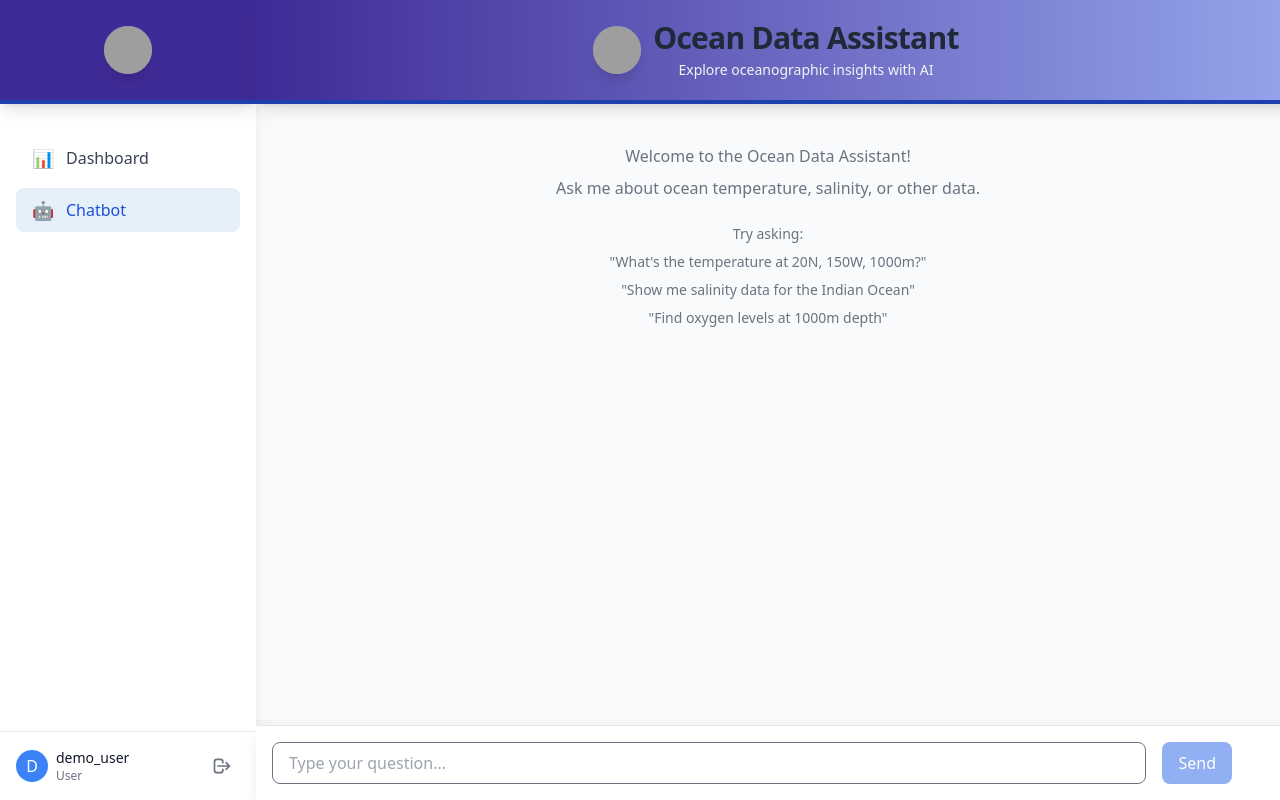
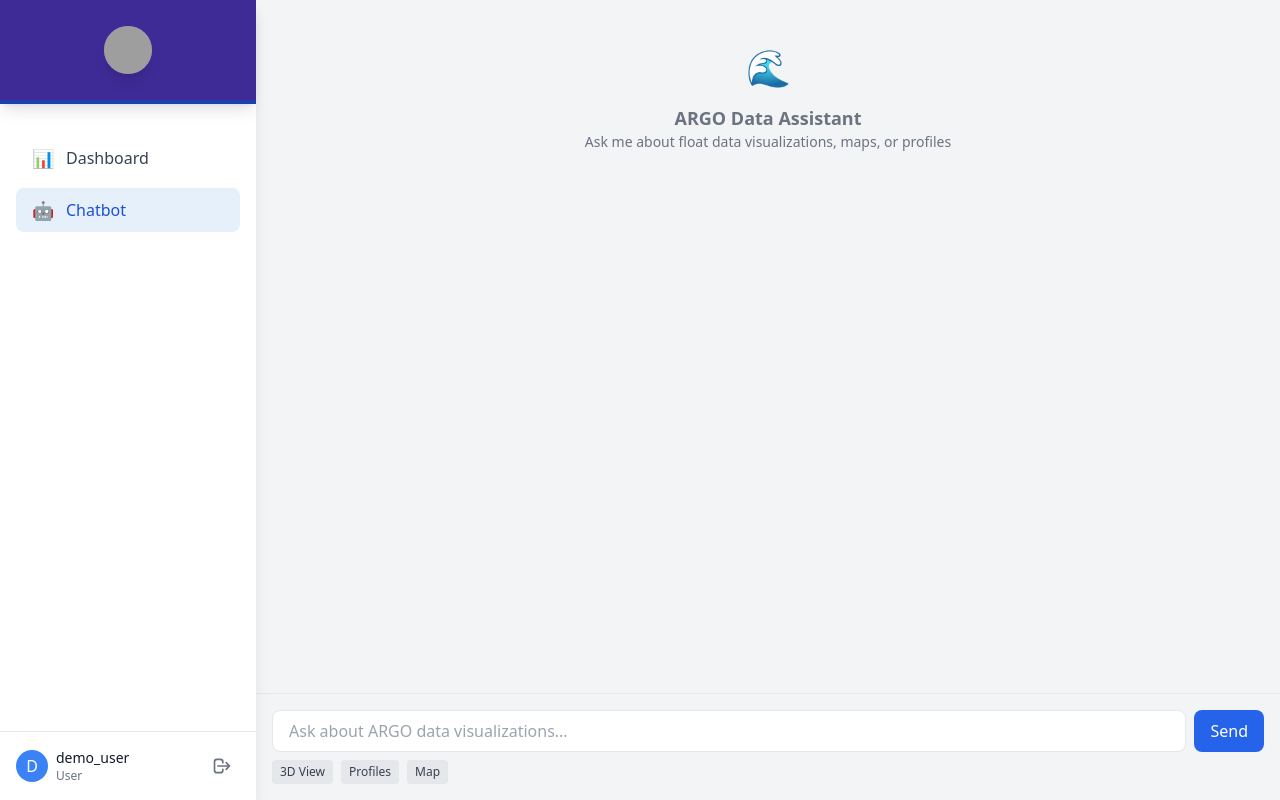
Before and after one commit to sandeeparmar/OFrontend, a React (Create React App) app: page /chatbot in a window 1280 px wide. Built offline with nearby package versions, Linux system fonts and the light colour scheme; sample sign-in values are in the browser's storage; grey boxes are pictures that could not be loaded.

Commit message:
chatbot_graphs

```diff
--- a/src/components/Dashboard/ProfilePlots.js
+++ b/src/components/Dashboard/ProfilePlots.js
@@ -1,6 +1,5 @@
 import React from 'react';
 import Plot from 'react-plotly.js';
-
 const ProfilePlots = ({ argoData }) => {
   const depths = argoData.map(d => d.PRES);
   const temps = argoData.map(d => d.TEMP);
--- a/src/pages/Chatbot.js
+++ b/src/pages/Chatbot.js
@@ -1,212 +1,160 @@
 import React, { useState, useRef, useEffect } from 'react';
-
-// Mock API services
-const chatApi = {
-
-  sendQuery: async (query) => {
-
-    // Simulate API delay
-    await new Promise(resolve => setTimeout(resolve, 1500));
-
-    // Mock responses based on query content
-    if (query.toLowerCase().includes('temperature')) {
-      return {
-        reply: "I found temperature data for your query. The ocean temperature at the specified location is approximately 12.5°C.",
-        data: {
-          temperature: 12.5,
-          salinity: 34.8,
-          oxygen: 6.2
-        },
-        downloadUrl: { type: 'temperature', location: 'specified' }
-      };
-    } else if (query.toLowerCase().includes('salinity')) {
-      return {
-        reply: "Here's the salinity information. The salinity levels show typical oceanic conditions with good data coverage.",
-        data: {
-          temperature: 15.2,
-          salinity: 35.1,
-          oxygen: 5.8
-        },
-        downloadUrl: { type: 'salinity', location: 'indian_ocean' }
-      };
-    } else if (query.toLowerCase().includes('oxygen')) {
-      return {
-        reply: "Oxygen level data retrieved successfully. The dissolved oxygen concentration indicates healthy marine conditions.",
-        data: {
-          temperature: 8.9,
-          salinity: 34.5,
-          oxygen: 7.1
-        },
-        downloadUrl: { type: 'oxygen', depth: '1000m' }
-      };
-    } else {
-      return {
-        reply: "I can help you with ocean data queries. Try asking about temperature, salinity, or oxygen levels at specific coordinates or depths.",
-        data: null,
-        downloadUrl: null
-      };
-    }
-  }
-};
+import  ThreeDVisualization from '../components/Dashboard/ThreeDVisualization.js';
+import ProfilePlots from '../components/Dashboard/ProfilePlots.js';
+import ArgoFloatMap from '../components/Dashboard/ArgoFloatMap.js';
+import FloatList from '../components/Dashboard/FloatList.js';
+import { argoFloats } from '../data/argoFloats.js';
+import { generateMockData } from '../utils/dataHandlers.js';
 
 const Chatbot = () => {
   const [messages, setMessages] = useState([]);
   const [inputMessage, setInputMessage] = useState('');
-  const [loading, setLoading] = useState(false);
+  const [isLoading, setIsLoading] = useState(false);
   const messagesEndRef = useRef(null);
+  const chatContainerRef = useRef(null);
 
+  // Smooth scroll to bottom
   const scrollToBottom = () => {
-    messagesEndRef.current?.scrollIntoView({ behavior: "smooth" });
+    messagesEndRef.current?.scrollIntoView({
+      behavior: 'smooth',
+      block: 'nearest'
+    });
   };
 
   useEffect(() => {
     scrollToBottom();
   }, [messages]);
 
+  // Handle component rendering based on query
+  const renderComponent = (queryType, data = null) => {
+    switch(queryType) {
+      case '3d_visualization':
+        return <ThreeDVisualization argoData={data || generateMockData()} />;
+      case 'profile_plots':
+        return <ProfilePlots argoData={data || generateMockData()} />;
+      case 'float_map':
+        return (
+          <div>
+            <ArgoFloatMap
+              argoFloats={argoFloats}
+              handleFloatSelect={() => {}}
+            />
+            <div className="mt-4">
+              <FloatList
+                argoFloats={argoFloats}
+                selectedLocation={null}
+                handleFloatSelect={() => {}}
+              />
+            </div>
+          </div>
+        );
+      default:
+        return null;
+    }
+  };
+
+  // Simulate AI response with components
   const handleSendMessage = async () => {
     if (!inputMessage.trim()) return;
 
-    const userMessage = { text: inputMessage, sender: 'user' };
+    const userMessage = {
+      id: Date.now(),
+      type: 'user',
+      content: inputMessage,
+      timestamp: new Date().toISOString()
+    };
+
     setMessages(prev => [...prev, userMessage]);
     setInputMessage('');
-    setLoading(true);
+    setIsLoading(true);
 
-    try {
-      const data = await chatApi.sendQuery(inputMessage);
+    // Simulate API delay
+    setTimeout(() => {
+      let responseType = 'text';
+      let componentToRender = null;
+      let responseText = '';
+
+      // Simple query detection - in real app, use NLP or more sophisticated detection
+      if (inputMessage.toLowerCase().includes('3d') || inputMessage.toLowerCase().includes('three') || inputMessage.toLowerCase().includes('visualization')) {
+        responseType = 'component';
+        componentToRender = '3d_visualization';
+        responseText = 'Here is the 3D visualization of the ARGO float data:';
+      } else if (inputMessage.toLowerCase().includes('profile') || inputMessage.toLowerCase().includes('temperature') || inputMessage.toLowerCase().includes('salinity')) {
+        responseType = 'component';
+        componentToRender = 'profile_plots';
+        responseText = 'Here are the temperature and salinity profiles:';
+      } else if (inputMessage.toLowerCase().includes('map') || inputMessage.toLowerCase().includes('location') || inputMessage.toLowerCase().includes('float')) {
+        responseType = 'component';
+        componentToRender = 'float_map';
+        responseText = 'Here is the map showing all ARGO float locations:';
+      } else {
+        responseText = 'I can help you visualize ARGO float data. Try asking about 3D visualizations, temperature/salinity profiles, or float locations on the map.';
+      }
 
       const botMessage = {
-        text: data.reply,
-        sender: 'bot',
-        data: data.data,
-        downloadUrl: data.downloadUrl
+        id: Date.now() + 1,
+        type: 'bot',
+        content: responseText,
+        responseType,
+        component: componentToRender,
+        timestamp: new Date().toISOString()
       };
 
       setMessages(prev => [...prev, botMessage]);
-    } catch (error) {
-      console.error('Error sending message:', error);
-      const errorMessage = {
-        text: 'Sorry, I encountered an error. Please try again.',
-        sender: 'bot'
-      };
-      setMessages(prev => [...prev, errorMessage]);
-    } finally {
-      setLoading(false);
-    }
-  };
-
-  const handleDownload = async (params) => {
-    try {
-      // In a real app, this would download a CSV file
-      // For demo, we'll just show a success message
-      alert('CSV download functionality would be implemented here with real backend API');
-
-      // This would be the actual implementation:
-      // const response = await oceanDataApi.downloadCsv(params);
-      // const blob = await response.blob();
-      // const url = window.URL.createObjectURL(blob);
-      // const a = document.createElement('a');
-      // a.style.display = 'none';
-      // a.href = url;
-      // a.download = 'ocean_data.csv';
-      // document.body.appendChild(a);
-      // a.click();
-      // window.URL.revokeObjectURL(url);
-    } catch (error) {
-      console.error('Download failed:', error);
-      alert('Download failed. Please try again.');
-    }
+      setIsLoading(false);
+    }, 1000);
   };
 
   return (
-    <div className="h-screen flex flex-col">
-
-      {/* Chat Header */}
-      <div className="fixed top-0 w-full z-50 bg-gradient-to-r from-[#3f2b96] to-[#a8c0ff] shadow-lg border-b-4 border-blue-800">
-        <div className="container mx-auto  py-5">
-          <div className="flex items-center justify-center">
-            <div className="flex items-center space-x-3 mr-60" >
-
-              {/* Logo ocean */}
-              <div className="w-12 h-12 bg-white/30 rounded-full flex items-center justify-center backdrop-blur-sm shadow-lg overflow-hidden cursor-pointer">
-                <img
-                  src="https://as1.ftcdn.net/jpg/03/10/42/46/1000_F_310424659_USd3Coot4FUrJivOmDhCA5g0vNk3CVUW.jpg"
-                  alt="ocean_logo"
-                  className="w-full h-full object-cover"
-                />
-              </div>
-
-              {/* Centered content */}
-              <div className="text-center">
-                <h1 className="text-3xl font-bold text-gray-800 tracking-tight">
-                  Ocean Data Assistant
-                </h1>
-                <p className="text-gray-100 text-sm font-medium mt-1">
-                  Explore oceanographic insights with AI
-                </p>
-              </div>
-
-            </div>
-          </div>
-        </div>
-      </div>
-
-      {/* Chat Messages */}
-      <div className="flex-1 mt-24 mb-20 overflow-y-auto p-4 bg-gray-50">
-        {messages.length === 0 ? (
-          <div className="text-center text-gray-500 mt-8">
-            <p>Welcome to the Ocean Data Assistant!</p>
-            <p className="mt-2">Ask me about ocean temperature, salinity, or other data.</p>
-            <div className="mt-6 space-y-2 text-sm">
-              <p className="font-medium">Try asking:</p>
-              <p>"What's the temperature at 20N, 150W, 1000m?"</p>
-              <p>"Show me salinity data for the Indian Ocean"</p>
-              <p>"Find oxygen levels at 1000m depth"</p>
-            </div>
-          </div>
-        ) : (
-          <div className="space-y-4">
-            {messages.map((message, index) => (
+    <div className="flex flex-col h-full">
+      <div className="flex-1 overflow-hidden">
         <div
-                key={index}
-                className={`flex ${message.sender === 'user' ? 'justify-end' : 'justify-start'}`}
+          ref={chatContainerRef}
+          className="h-full overflow-y-auto p-4 space-y-4 scroll-smooth"
+          style={{ scrollBehavior: 'smooth' }}
         >
-                <div
-                  className={`max-w-xs md:max-w-md lg:max-w-lg xl:max-w-xl rounded-lg p-4 ${
-                    message.sender === 'user'
-                      ? 'bg-teal-600 text-white'
-                      : 'bg-white text-gray-800 shadow'
-                  }`}
-                >
-                  <p>{message.text}</p>
-
-                  {message.data && (
-                    <div className="mt-3 p-2 bg-gray-100 rounded">
-                      <p className="text-sm font-medium text-gray-800">Data Summary:</p>
-                      <p className="text-xs text-gray-600">Temperature: {message.data.temperature}°C</p>
-                      <p className="text-xs text-gray-600">Salinity: {message.data.salinity} PSU</p>
-                      <p className="text-xs text-gray-600">Oxygen: {message.data.oxygen} ml/l</p>
+          {messages.length === 0 && (
+            <div className="text-center text-gray-500 py-8">
+              <div className="text-4xl mb-4">🌊</div>
+              <p className="text-lg font-semibold">ARGO Data Assistant</p>
+              <p className="text-sm">Ask me about float data visualizations, maps, or profiles</p>
             </div>
           )}
 
-                  {message.downloadUrl && (
-                    <button
-                      onClick={() => handleDownload(message.downloadUrl)}
-                      className="mt-2 px-3 py-1 bg-teal-600 text-white text-xs rounded hover:bg-teal-700 transition-colors"
+          {messages.map((message) => (
+            <div
+              key={message.id}
+              className={`flex ${message.type === 'user' ? 'justify-end' : 'justify-start'}`}
             >
-                      Download CSV
-                    </button>
+              <div
+                className={`max-w-3xl rounded-lg p-4 ${
+                  message.type === 'user'
+                    ? 'bg-blue-600 text-white'
+                    : 'bg-gray-100 text-gray-800'
+                }`}
+              >
+                <p className="whitespace-pre-wrap">{message.content}</p>
+
+                {message.responseType === 'component' && message.component && (
+                  <div className="mt-4 p-3 bg-white rounded-lg shadow-md">
+                    {renderComponent(message.component)}
+                  </div>
                 )}
+
+                <p className="text-xs mt-2 opacity-70">
+                  {new Date(message.timestamp).toLocaleTimeString()}
+                </p>
               </div>
             </div>
           ))}
 
-            {loading && (
+          {isLoading && (
             <div className="flex justify-start">
-                <div className="bg-white text-gray-800 shadow rounded-lg p-4">
-                  <div className="flex space-x-2">
-                    <div className="w-2 h-2 bg-gray-400 rounded-full animate-bounce"></div>
-                    <div className="w-2 h-2 bg-gray-400 rounded-full animate-bounce" style={{ animationDelay: '0.2s' }}></div>
-                    <div className="w-2 h-2 bg-gray-400 rounded-full animate-bounce" style={{ animationDelay: '0.4s' }}></div>
+              <div className="max-w-3xl rounded-lg p-4 bg-gray-100 text-gray-800">
+                <div className="flex items-center">
+                  <div className="animate-pulse rounded-full h-3 w-3 bg-gray-400 mr-2"></div>
+                  <div className="animate-pulse rounded-full h-3 w-3 bg-gray-400 mr-2"></div>
+                  <div className="animate-pulse rounded-full h-3 w-3 bg-gray-400"></div>
                 </div>
               </div>
             </div>
@@ -214,34 +162,49 @@ const Chatbot = () => {
 
           <div ref={messagesEndRef} />
         </div>
-        )}
       </div>
 
-
-
-      {/* Message Input */}
-      <div className="fixed bottom-0 w-full bg-white p-4 border-t shadow-lg">
-        <div className="flex max-w-[60rem]  gap-4 ">
+      <div className="border-t p-4">
+        <div className="flex space-x-2">
           <input
             type="text"
             value={inputMessage}
             onChange={(e) => setInputMessage(e.target.value)}
             onKeyPress={(e) => e.key === 'Enter' && handleSendMessage()}
-            placeholder="Type your question..."
-            className="flex-1 w-70 border border-gray-500 rounded-lg px-4 py-2 focus:outline-none focus:ring-2 focus:ring-teal-500"
-            disabled={loading}
+            placeholder="Ask about ARGO data visualizations..."
+            className="flex-1 border rounded-lg px-4 py-2 focus:outline-none focus:ring-2 focus:ring-blue-500"
+            disabled={isLoading}
           />
-
           <button
             onClick={handleSendMessage}
-            disabled={loading || !inputMessage.trim()}
-            className="bg-blue-600 w-30% text-white px-4 py-2 rounded-lg hover:bg-blue-700 disabled:opacity-50 disabled:cursor-not-allowed transition-colors"
+            disabled={isLoading}
+            className="bg-blue-600 text-white px-4 py-2 rounded-lg hover:bg-blue-700 disabled:opacity-50 disabled:cursor-not-allowed"
           >
             Send
           </button>
         </div>
+
+        <div className="mt-2 flex flex-wrap gap-2">
+          <button
+            onClick={() => setInputMessage("Show me the 3D visualization")}
+            className="text-xs bg-gray-200 text-gray-700 px-2 py-1 rounded hover:bg-gray-300"
+          >
+            3D View
+          </button>
+          <button
+            onClick={() => setInputMessage("Show temperature and salinity profiles")}
+            className="text-xs bg-gray-200 text-gray-700 px-2 py-1 rounded hover:bg-gray-300"
+          >
+            Profiles
+          </button>
+          <button
+            onClick={() => setInputMessage("Show ARGO float locations on map")}
+            className="text-xs bg-gray-200 text-gray-700 px-2 py-1 rounded hover:bg-gray-300"
+          >
+            Map
+          </button>
         </div>
-
+      </div>
     </div>
   );
 };
--- /dev/null
+++ b/src/utils/componentRenderer.js
@@ -0,0 +1,46 @@
+import React from 'react';
+import { ThreeDVisualization, ProfilePlots, ArgoFloatMap, FloatList } from '../components/Dashboard';
+import { argoFloats } from '../data/argoFloats';
+import { generateMockData } from './dataHandlers';
+
+export const renderComponent = (componentType, data = null) => {
+  const componentProps = {
+    argoData: data || generateMockData(),
+    argoFloats: argoFloats,
+    selectedLocation: null,
+    handleFloatSelect: () => {}
+  };
+
+  switch(componentType) {
+    case '3d_visualization':
+      return <ThreeDVisualization {...componentProps} />;
+    case 'profile_plots':
+      return <ProfilePlots {...componentProps} />;
+    case 'float_map':
+      return (
+        <div className="space-y-4">
+          <ArgoFloatMap {...componentProps} />
+          <FloatList {...componentProps} />
+        </div>
+      );
+    default:
+      return null;
+  }
+};
+
+export const detectComponentFromQuery = (query) => {
+  const lowerQuery = query.toLowerCase();
+
+  if (lowerQuery.includes('3d') || lowerQuery.includes('three') ||
+      lowerQuery.includes('visualization') || lowerQuery.includes('graph')) {
+    return '3d_visualization';
+  } else if (lowerQuery.includes('profile') || lowerQuery.includes('temperature') ||
+             lowerQuery.includes('salinity') || lowerQuery.includes('chart')) {
+    return 'profile_plots';
+  } else if (lowerQuery.includes('map') || lowerQuery.includes('location') ||
+             lowerQuery.includes('float') || lowerQuery.includes('position')) {
+    return 'float_map';
+  }
+
+  return null;
+};
```
Lines whose indentation alone changed are shown as unchanged.
